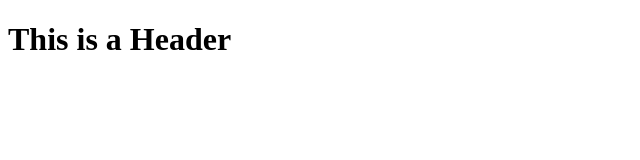
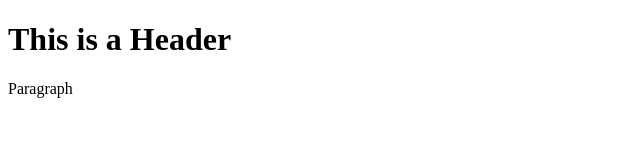
Before and after one commit to donnyee/git-test, a plain HTML site: page index.html in a window 1280 px wide. Shown: the full height of the page, 0-640 px from the left. Drawn offline with Linux system fonts and the light colour scheme.

Commit message:
Second commit

```diff
--- a/index.html
+++ b/index.html
@@ -2,5 +2,8 @@
 <html>
     <body>
         <h1>This is a Header</h1>
+        <p>
+            Paragraph
+        </p>
     </body>
 </html>
```
